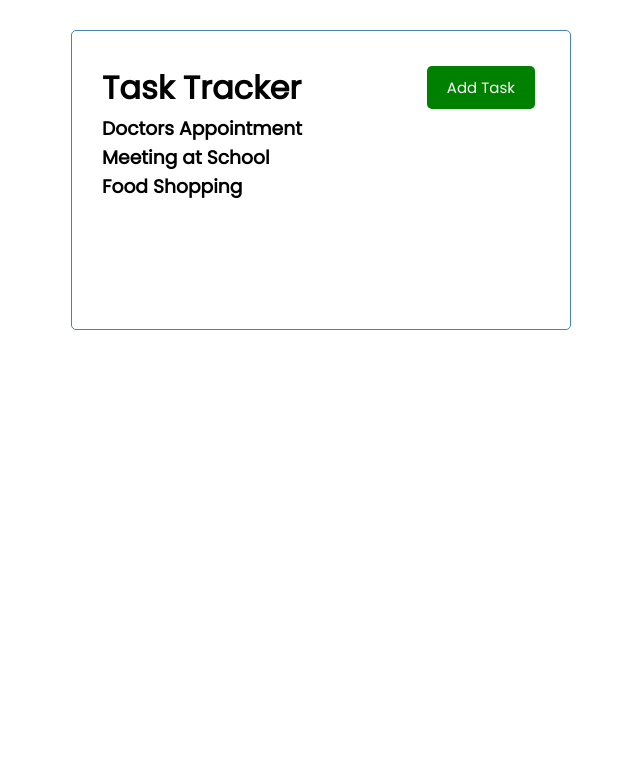
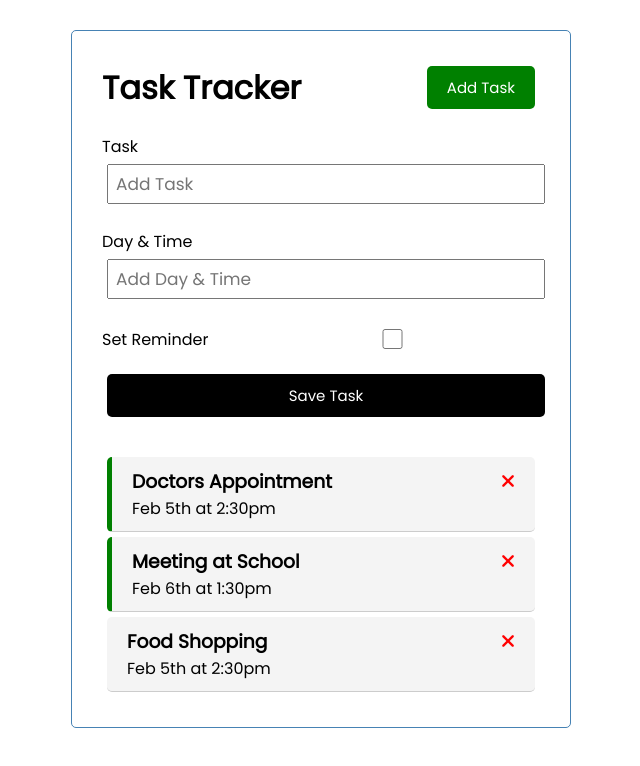
Before and after one commit to The-CodeINN/task_tracker, a Vue app: page / in a window 1280 px wide. Shown: the top 766 px of the page, without its empty margins (319-959 px from the left). Built offline with nearby package versions, Linux system fonts and the light colour scheme.

Commit message:
Progress

```diff
--- a/index.html
+++ b/index.html
@@ -4,6 +4,12 @@
     <meta charset="UTF-8" />
     <link rel="icon" type="image/png" href="./src/assets/completed-task.png" />
     <meta name="viewport" content="width=device-width, initial-scale=1.0" />
+    <link
+      rel="stylesheet"
+      href="https://cdnjs.cloudflare.com/ajax/libs/font-awesome/6.3.0/css/all.css"
+      integrity="sha512-+ouAqATs1y4kpPMCHfKHVJwf308zo+tC9dlEYK9rKe7kiP35NiP+Oi35rCFnc16zdvk9aBkDUtEO3tIPl0xN5w=="
+      crossorigin="anonymous"
+    />
     <title>Task Tracker</title>
   </head>
   <body>
--- a/src/App.vue
+++ b/src/App.vue
@@ -1,11 +1,17 @@
 <template>
   <div class="container">
     <Header title="Task Tracker" />
-    <Tasks :tasks="tasks" />
+    <AddTask />
+    <Tasks
+      @toggle-reminder="toggleReminder"
+      @delete-task="deleteTask"
+      :tasks="tasks"
+    />
   </div>
 </template>
 
 <script>
+import AddTask from './components/AddTask.vue';
 import Header from './components/Header.vue';
 import Tasks from './components/Tasks.vue';
 
@@ -13,12 +19,25 @@ export default {
   name: 'App',
   components: {
     Header,
-    Tasks
+    Tasks,
+    AddTask
 },
   data() {
     return {
       tasks: [],
     };
+  },
+  methods: {
+    deleteTask(id) {
+      if (confirm('Are you sure?')) {
+        this.tasks = this.tasks.filter((task) => task.id !== id);
+      }
+    },
+    toggleReminder(id) {
+      this.tasks = this.tasks.map((task) =>
+        task.id === id ? { ...task, reminder: !task.reminder } : task
+      );
+    },
   },
   created() {
     this.tasks = [
--- /dev/null
+++ b/src/components/AddTask.vue
@@ -0,0 +1,54 @@
+<template>
+  <form class="add-form">
+    <div class="form-control">
+      <label>Task</label>
+      <input name="text" type="text" placeholder="Add Task" />
+    </div>
+    <div class="form-control">
+      <label>Day & Time</label>
+      <input type="text" name="day" placeholder="Add Day & Time" />
+    </div>
+    <div class="form-control form-control-check">
+      <label>Set Reminder</label>
+      <input name="reminder" type="checkbox" />
+    </div>
+    <input type="submit" value="Save Task" class="btn btn-block" />
+  </form>
+</template>
+
+<script>
+export default {
+  name: 'AddTask',
+};
+</script>
+
+<style scoped>
+.add-form {
+  margin-bottom: 40px;
+}
+.form-control {
+  margin: 20px 0;
+}
+.form-control label {
+  display: block;
+}
+.form-control input {
+  width: 100%;
+  height: 40px;
+  margin: 5px;
+  padding: 3px 7px;
+  font-size: 17px;
+}
+.form-control-check {
+  display: flex;
+  align-items: center;
+  justify-content: space-between;
+}
+.form-control-check label {
+  flex: 1;
+}
+.form-control-check input {
+  flex: 2;
+  height: 20px;
+}
+</style>
--- /dev/null
+++ b/src/components/Task.vue
@@ -0,0 +1,45 @@
+<template>
+  <div
+  @dblclick="$emit('toggle-reminder', task.id)"
+  :class="[task.reminder ? 'reminder' : '', 'task']">
+    <h3>
+      {{ task.text }}
+      <i class="fas fa-times" @click="$emit('delete-task',task.id)"></i>
+    </h3>
+    <p>{{ task.day }}</p>
+  </div>
+</template>
+
+<script>
+export default {
+  name: 'Task',
+  props: {
+    task: Object,
+  },
+};
+</script>
+
+<style scoped>
+.fas {
+  color: red;
+}
+
+.task {
+  background: #f4f4f4;
+  border-radius: 5px;
+  border-bottom: 1px solid #ccc;
+  margin: 5px;
+  padding: 10px 20px;
+  cursor: pointer;
+}
+
+.task.reminder {
+  border-left: 5px solid green;
+}
+
+.task h3 {
+  display: flex;
+  align-items: center;
+  justify-content: space-between;
+}
+</style>
--- a/src/components/Tasks.vue
+++ b/src/components/Tasks.vue
@@ -1,16 +1,21 @@
 <template>
-    <div
-        v-for="task in tasks"
-    >
-        <h3>{{task.text}}</h3>
-    </div>
+  <div :key="task.id" v-for="task in tasks">
+    <Task
+    @toggle-reminder="$emit('toggle-reminder', task.id)"
+    :task="task" @delete-task="$emit('delete-task', task.id)"
+    />
+  </div>
 </template>
 
 <script>
+import Task from './Task.vue';
+
 export default {
   name: 'Tasks',
   props: {
     tasks: Array,
   },
+  components: { Task },
+  emits: ['delete-task', 'toggle-reminder'],
 };
 </script>
```
